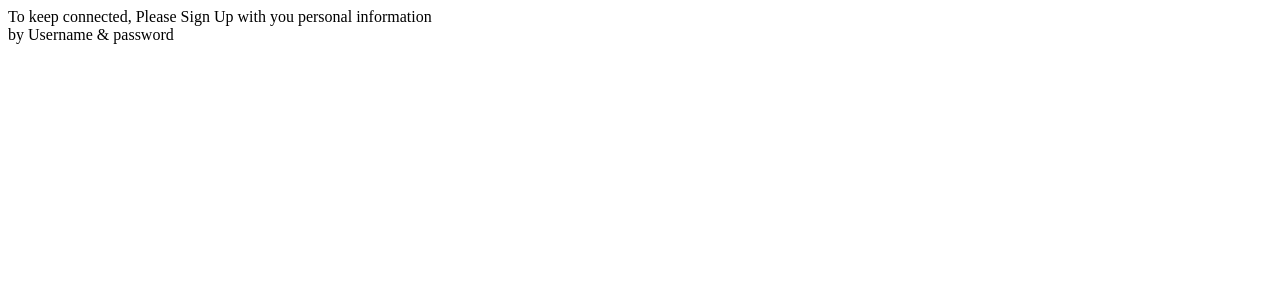
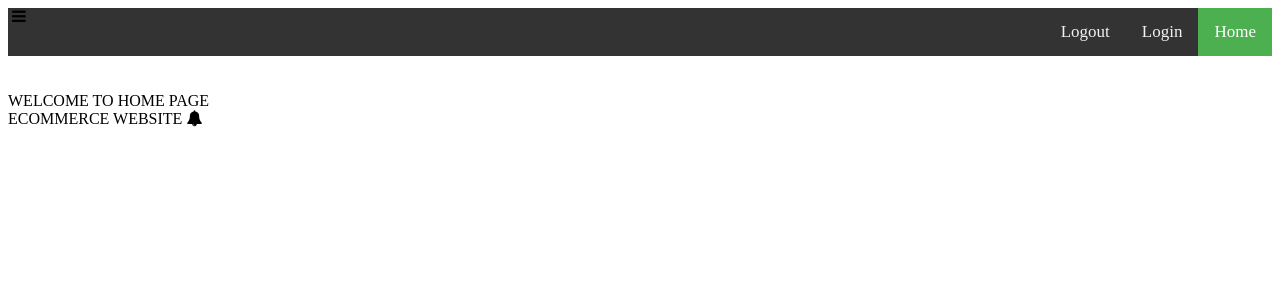
Before and after one commit to Sharma-palak/Practice, a Django app: page / in a window 1280 px wide. Shown: the top 300 px of the page. Run offline with Django 3.2, Linux system fonts and the light colour scheme.

Commit message:
done with otp and login

```diff
--- a/website/ecommerce/models.py
+++ b/website/ecommerce/models.py
@@ -2,7 +2,7 @@ from django.db import models
 from django.contrib.auth.models import User
 
 # Create your models here.
-class Otp_Generate(models.Model):
+class  Otp_Generate(models.Model):
     user  = models.ForeignKey(User,on_delete=models.CASCADE)
     otp = models.PositiveIntegerField(default=0)
     def __str__(self):
--- /dev/null
+++ b/website/ecommerce/templates/ecommerce/base.html
@@ -0,0 +1,31 @@
+{% load staticfiles %}
+<!DOCTYPE html>
+<html lang="en">
+<head>
+<link rel="stylesheet" href="https://cdnjs.cloudflare.com/ajax/libs/font-awesome/4.7.0/css/font-awesome.min.css">
+<link rel="stylesheet" href="{% static '/css/main.css' %}">
+</head>
+<body>
+<div class="topnav" id="myTopnav">
+  <a href="{% url 'home'%}" class="active">Home</a>
+  <a href="{% url 'login' %}">Login</a>
+    <div class="dropdown">
+    <div class="dropdown-content">
+    <a href="#">Link 1</a>
+    <a href="#">Link 2</a>
+    <a href="#">Link 3</a>
+  </div>
+    </div>
+  <a href="{% url 'logout' %}">Logout</a>
+
+
+    <i class="fa fa-bars"></i>
+
+</div>
+
+{% block home %}
+
+{% endblock %}
+
+</body>
+</html>
--- a/website/ecommerce/templates/ecommerce/home.html
+++ b/website/ecommerce/templates/ecommerce/home.html
@@ -1,8 +1,14 @@
+
+{% extends 'ecommerce/base.html' %}
+
+{% load staticfiles %}
+
 {% block home %}
+
 {% csrf_token %}
-
+<br> <br>
 <div class="connected">
-          To keep connected, Please Sign Up with you personal information<br> by Username & password  <i class="fa fa-bell bells"></i>
+          WELCOME TO HOME PAGE <br> ECOMMERCE WEBSITE <i class="fa fa-bell bells"></i>
       </div>
 
 {%  endblock %}
--- a/website/ecommerce/templates/ecommerce/signup.html
+++ b/website/ecommerce/templates/ecommerce/signup.html
@@ -1,5 +1,5 @@
 
-<form method="post">
+<form method="post" >
     {% csrf_token %}
     <div class=wel>
           SIGNUP
@@ -26,7 +26,7 @@
     <br>
 
     <button type="submit" style="margin-left:150px;background-color:white; font-size:16px; padding:10px; border-radius:20px; cursor:pointer;">SIGN UP</button>
-
+       <a href="{% url 'login' %}" style="background-color:white; font-size:16px; padding:10px; border-radius:20px; cursor:pointer; color:black; text-decoration:none; ">LOGIN</a>
 
 </form>
 
--- a/website/ecommerce/urls.py
+++ b/website/ecommerce/urls.py
@@ -8,6 +8,10 @@ from django.conf.urls.static import static
 urlpatterns = [
     re_path(r'^$',views.Home.as_view(),name='home'),
     re_path(r'^signup/$',views.SignUp.as_view(),name='signup'),
+    #re_path(r'^otp_verify/$' , views.Activate_Otp.as_view(), name='otp_verify')
+    re_path(r'^otp_verify/(?P<id>[0-9]+)/$', views.Activate_Otp.as_view() ,name='otp_verify'),
+    re_path(r'^login/$' ,views.Login.as_view() ,name ='login'),
+    re_path(r'^logout/$' ,views.Logout.as_view() , name ='logout'),
 
     ]+ static(settings.MEDIA_URL, document_root=settings.MEDIA_ROOT)
 
--- a/website/ecommerce/views.py
+++ b/website/ecommerce/views.py
@@ -8,6 +8,7 @@ from .models import *
 from django.contrib import messages
 import random
 from django.contrib.auth.models import User
+
 from django.contrib.sites.shortcuts import get_current_site
 from django.utils.encoding import force_bytes, force_text
 from django.utils.http import urlsafe_base64_encode, urlsafe_base64_decode
@@ -24,10 +25,10 @@ class SignUp(View):
 
     def post(self, request, *args, **kwargs):
         form = SignupForm(request.POST)
-        print("2")
+
 
         if form.is_valid():
-            print("1")
+
             user = form.save(commit=False)
             user.is_active = False
             user.save()
@@ -35,7 +36,7 @@ class SignUp(View):
             otp = random.randint(999,9999)
             otp_key = Otp_Generate.objects.create(user=user,otp=otp)
             otp_key.save()
-            print(otp_key)
+
             message = render_to_string('ecommerce/otp_active.html', {
 
                 'user': user,
@@ -44,18 +45,21 @@ class SignUp(View):
             from_mail = EMAIL_HOST_USER
             to_mail = [user.email]
             send_mail(subject, message, from_mail, to_mail, fail_silently=False)
-            messages.success(request, 'Confirm your email to complete registering with ONLINE-AUCTION.')
-            return redirect('home')
+            #messages.success(request, 'Confirm your email to complete registering with ONLINE-AUCTION.')
+            #return render(request,'ecommerce/otp_enter.html',{'form':form})
+            context = {'id': user.id}
+            print(context)
+            return render(request ,'ecommerce/otp_enter.html' ,context)
         else:
             return render(request, 'ecommerce/signup.html', {'form': form})
 
     def get(self, request, *args, **kwargs):
-        if request.user.is_authenticated:
-            return redirect('home')
-        else:
-            form = SignupForm()
+        # if request.user.is_authenticated:
+        #     return redirect('otp_verify')
+        # else:
+        form = SignupForm()
 
-            return render(request, 'ecommerce/signup.html', {'form': form})
+        return render(request, 'ecommerce/signup.html', {'form': form})
 
 
 
@@ -63,5 +67,67 @@ class SignUp(View):
 
 class Home(View):
 
+
     def get(self,request,*args,**kwargs):
        return render(request , 'ecommerce/home.html')
+
+
+class Activate_Otp(View):
+    form = Otp_Verify()
+    def post(self,request,id,*args,**kwargs):
+        form = Otp_Verify(request.POST)
+        print(id)
+        context={'id':id}
+
+        if form.is_valid():
+            print("1")
+            value = request.POST["otp_entered"]
+            print(type(value))
+            user1 = User.objects.filter(id=id)[0]
+            print(user1)
+            otp_key = Otp_Generate.objects.filter(otp=value,user=user1)
+            if(otp_key):
+                user1.is_active = True
+                user1.save()
+                login(request,user1)
+                return redirect('home')
+            else :
+
+                return render(request,'ecommerce/otp_enter.html' ,context)
+        else :
+            return render(request ,'ecommerce/otp_enter.html' ,context)
+
+
+    def get(self,request, *args,**kwargs):
+        form = Otp_Verify()
+        return render(request,'ecommerce/otp_enter.html',{'form':form})
+
+class Login(View):
+    form = LoginForm()
+    def post(self ,request ,*args ,**kwargs):
+        username = request.POST['username']
+        password = request.POST['password']
+        user = authenticate(username =username ,password =password)
+        if user is not None:
+            if user.is_active:
+                login(request ,user)
+                return render(request ,'ecommerce/home.html')
+            else :
+                return HttpResponse('Please Verify Your Otp first')
+        else :
+            messages.error(request ,'Incorrect Username or Password')
+            return redirect('login')
+
+    def get(self, request, *args, **kwagrs):
+        if request.user.is_authenticated:
+            return redirect('home')
+        else:
+            form = LoginForm()
+        return render(request, 'ecommerce/login.html', {'form': form})
+
+
+class Logout(View):
+
+    def get(self ,request ,*args ,**kwargs):
+        logout(request)
+        return redirect('home')
--- /dev/null
+++ b/website/static/css/main.css
@@ -0,0 +1,59 @@
+.topnav {
+  background-color: #333;
+  overflow: hidden;
+}
+
+/* Style the links inside the navigation bar */
+.topnav a {
+  float: right;
+  display: block;
+  color: #f2f2f2;
+  text-align: center;
+  padding: 14px 16px;
+  text-decoration: none;
+  font-size: 17px;
+}
+
+/* Change the color of links on hover */
+.topnav a:hover {
+  background-color: #ddd;
+  color: black;
+}
+
+/* Add an active class to highlight the current page */
+.topnav a.active {
+  background-color: #4CAF50;
+  color: white;
+}
+
+/* Hide the link that should open and close the topnav on small screens */
+.topnav .icon {
+  display: none;
+}
+
+.dropdown {
+  position: relative;
+  display: inline-block;
+}
+
+.dropdown-content {
+  display: none;
+  position: absolute;
+  background-color: #f1f1f1;
+  min-width: 160px;
+  box-shadow: 0px 8px 16px 0px rgba(0,0,0,0.2);
+  z-index: 1;
+}
+
+.dropdown-content a {
+  color: black;
+  padding: 12px 16px;
+  text-decoration: none;
+  display: block;
+}
+
+.dropdown-content a:hover {background-color: #ddd;}
+
+.dropdown:hover .dropdown-content {display: block;}
+
+.dropdown:hover .dropbtn {background-color: #3e8e41;}
```
Also changed, not shown: website/ecommerce/forms.py (+14 -1 lines), website/ecommerce/templates/ecommerce/login.html (added, +26 -0 lines), website/ecommerce/templates/ecommerce/otp_enter.html (added, +16 -0 lines), website/db.sqlite3.
